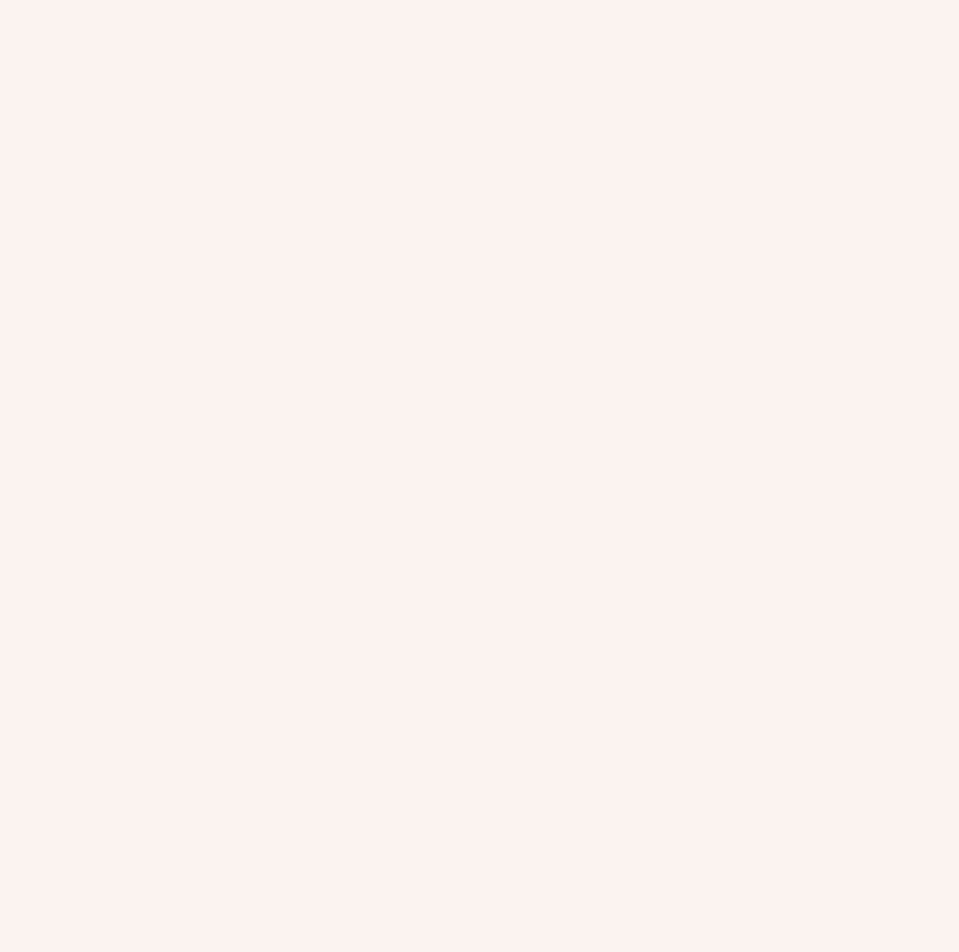
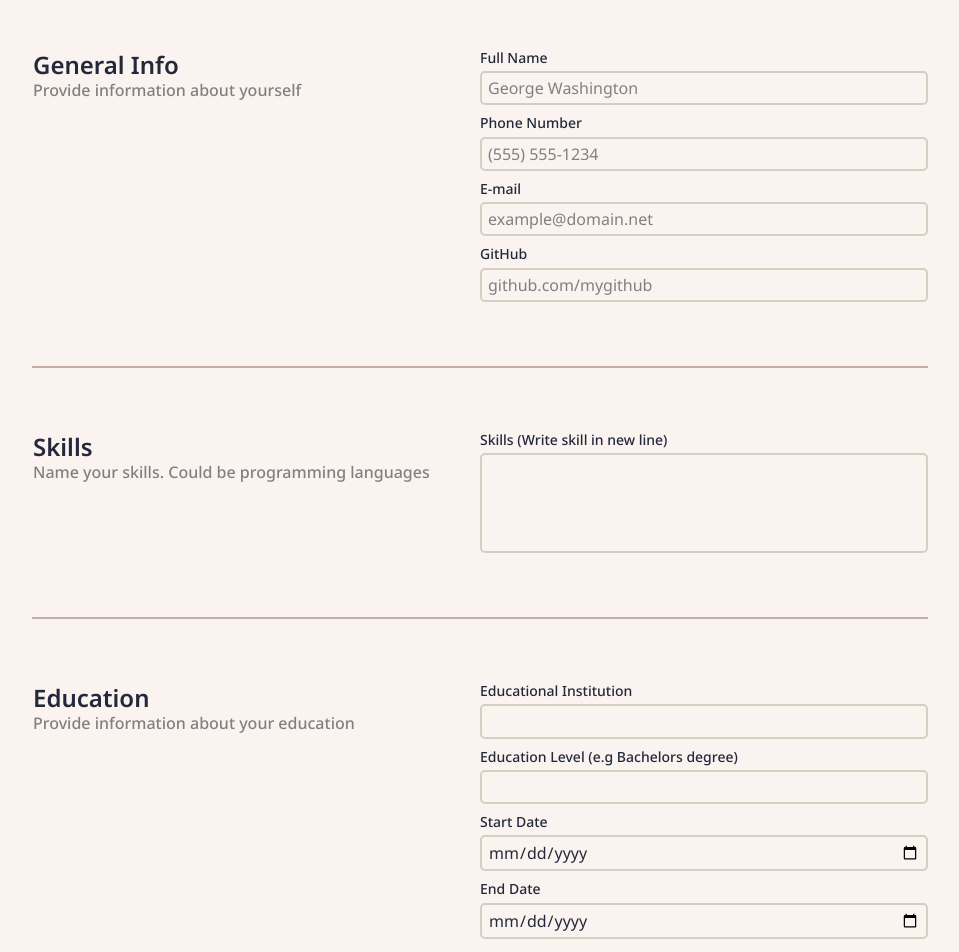
Before and after one commit to litaish/cv-generator, a React (Create React App) app: page / in a window 1280 px wide. Shown: the part 100-1052 px from the top of the page, without its empty margins (160-1119 px from the left). Before the commit the page ends 800 px from the top, so only its background shows below. Built offline with nearby package versions, Linux system fonts and the light colour scheme.

Commit message:
Add all base UI components

```diff
--- a/src/App.js
+++ b/src/App.js
@@ -1,10 +1,12 @@
 import AppStyles from './App.module.css';
 import Header from './components/Header';
+import Form from './components/Form';
 
 function App() {
   return (
     <div className={AppStyles.container}>
       <Header />
+      <Form />
     </div>
   );
 }
--- a/src/App.module.css
+++ b/src/App.module.css
@@ -1,3 +1,4 @@
 .container {
   display: flex;
+  flex-direction: column;
 }
--- /dev/null
+++ b/src/components/Education.js
@@ -0,0 +1,35 @@
+import React from "react";
+import FormStyles from "./Form.module.css";
+
+class Education extends React.Component {
+    render() {
+        return (
+            <div className={FormStyles.section}>
+            <div className={FormStyles.title}>
+                <p>Education</p>
+                <p>Provide information about your education</p>
+            </div>
+            <div className={FormStyles.group}>
+              <div className={FormStyles.row}>
+                <label htmlFor="ed_institution">Educational Institution</label>
+                <input id="ed_institution" type="text"></input>
+              </div>
+              <div className={FormStyles.row}>
+                <label htmlFor="ed_level">Education Level (e.g Bachelors degree)</label>
+                <input id="ed_level" type="text"></input>
+              </div>
+              <div className={FormStyles.row}>
+                <label htmlFor="ed_from_date">Start Date</label>
+                <input id="ed_from_date" type="date"></input>
+              </div>
+              <div className={FormStyles.row}>
+                <label htmlFor="ed_from_date">End Date</label>
+                <input id="ed_end_date" type="date"></input>
+              </div>
+            </div>
+          </div>
+        );
+    }
+}
+
+export default Education;
--- /dev/null
+++ b/src/components/Experience.js
@@ -0,0 +1,35 @@
+import React from "react";
+import FormStyles from "./Form.module.css";
+
+class Experience extends React.Component {
+    render() {
+        return (
+            <div className={FormStyles.section}>
+            <div className={FormStyles.title}>
+                <p>Experience</p>
+                <p>Provide information about your work experience</p>
+            </div>
+            <div className={FormStyles.group}>
+              <div className={FormStyles.row}>
+                <label htmlFor="company_name">Company</label>
+                <input id="company_name" type="text"></input>
+              </div>
+              <div className={FormStyles.row}>
+                <label htmlFor="job_description">Short Job Description</label>
+                <input id="job_description" type="text"></input>
+              </div>
+              <div className={FormStyles.row}>
+                <label htmlFor="job_start">Start Date</label>
+                <input id="job_start" type="date"></input>
+              </div>
+              <div className={FormStyles.row}>
+                <label htmlFor="job_end">End Date</label>
+                <input id="job_end" type="date"></input>
+              </div>
+            </div>
+          </div>
+        );
+    }
+}
+
+export default Experience;
--- a/src/components/Form.js
+++ b/src/components/Form.js
@@ -0,0 +1,24 @@
+import React from "react";
+import FormStyles from "./Form.module.css";
+import GeneralInfo from "./GeneralInfo";
+import Skills from "./Skills";
+import Education from "./Education";
+import Experience from "./Experience";
+
+class Form extends React.Component {
+  constructor(props) {
+    super(props);
+  }
+  render() {
+    return (
+      <form className={FormStyles.form}>
+        <GeneralInfo />
+        <Skills />
+        <Education />
+        <Experience />
+      </form>
+    );
+  }
+}
+
+export default Form;
--- a/src/components/Form.module.css
+++ b/src/components/Form.module.css
@@ -0,0 +1,90 @@
+.form {
+  font-family: "Noto Sans", sans-serif;
+}
+.section {
+  margin: 5% 15%;
+  padding-bottom: 5%;
+  display: grid;
+  grid-template-columns: 50% 50%;
+  border-bottom: 2px solid #c4aea3;
+}
+.title {
+  display: flex;
+  flex-direction: column;
+}
+.title p {
+  margin: 1px;
+}
+.title p:first-child {
+  color: #23293a;
+  font-size: 2.4rem;
+  font-weight: 600;
+}
+.title p:last-child {
+  color: #808080;
+  font-size: 1.6rem;
+  font-weight: 500;
+}
+.group {
+  display: flex;
+  flex-direction: column;
+  gap: 1rem;
+}
+.row {
+  display: flex;
+  flex-direction: column;
+}
+.row > label {
+  font-size: 1.4rem;
+  font-weight: 500;
+  color: #23293a;
+  margin-bottom: 0.5rem;
+}
+.row > input,
+textarea {
+  border: 2px solid #d5cfbf;
+  background-color: #fbf3f0;
+  border-radius: 5px;
+  padding: 6px;
+  font-size: 1.6rem;
+  color: #23293a;
+  transition: 0.2s;
+}
+.row > textarea {
+  resize: none;
+  min-height: 10rem;
+}
+.row > input::placeholder,
+textarea::placeholder {
+  color: #808080;
+}
+.row > input:focus,
+textarea:focus {
+  outline: none;
+}
+.options {
+  display: flex;
+  flex-direction: row-reverse;
+  gap: 1.6rem;
+}
+.options > button {
+  padding: 1rem 3rem;
+  border: none;
+  border-radius: 5px;
+  cursor: pointer;
+  color: #FFFFFF;
+  font-size: 1.6rem;
+  font-weight: 600;
+  transition: .3s;
+}
+.button__green {
+  background-color: #93A384;
+}
+.button__green:hover {
+  background-color: #59644e;
+}
+.button__red {
+  background-color: #B58179;
+}.button__red:hover {
+  background-color: #74504b;
+}
--- /dev/null
+++ b/src/components/GeneralInfo.js
@@ -0,0 +1,58 @@
+import React from "react";
+import Form from "./Form";
+import FormStyles from "./Form.module.css";
+
+class GeneralInfo extends React.Component {
+  render() {
+    return (
+      <div className={FormStyles.section}>
+        <div className={FormStyles.title}>
+          <p>General Info</p>
+          <p>Provide information about yourself</p>
+        </div>
+        <div className={FormStyles.group}>
+          <div className={FormStyles.row}>
+            <label htmlFor="full_name">Full Name</label>
+            <input
+              id="full_name"
+              type="text"
+              placeholder="George Washington"
+            ></input>
+          </div>
+          <div className={FormStyles.row}>
+            <label htmlFor="phone">Phone Number</label>
+            <input id="phone" type="text" placeholder="(555) 555-1234"></input>
+          </div>
+          <div className={FormStyles.row}>
+            <label htmlFor="email">E-mail</label>
+            <input
+              id="email"
+              type="email"
+              placeholder="example@domain.net"
+            ></input>
+          </div>
+          <div className={FormStyles.row}>
+            <label htmlFor="email">GitHub</label>
+            <input
+              id="email"
+              type="text"
+              placeholder="github.com/mygithub"
+            ></input>
+          </div>
+          {/* <div className={FormStyles.row}>
+            <div className={FormStyles.options}>
+              <button className={FormStyles.button__red} type="button">
+                Delete
+              </button>
+              <button className={FormStyles.button__green} type="button">
+                Add
+              </button>
+            </div>
+          </div> */}
+        </div>
+      </div>
+    );
+  }
+}
+
+export default GeneralInfo;
--- a/src/components/Header.module.css
+++ b/src/components/Header.module.css
@@ -1,9 +1,9 @@
-header {
+.header {
     width: 100%;
     border-bottom: 5px solid #C4AEA3;
     text-align: center;
 }
-header > h3 {
+.header > h3 {
     color: #896B5C;
     font-weight: 600;
     font-size: 4rem;
--- /dev/null
+++ b/src/components/Skills.js
@@ -0,0 +1,23 @@
+import React from "react";
+import FormStyles from "./Form.module.css";
+
+class Skills extends React.Component {
+    render() {
+        return (
+            <div className={FormStyles.section}>
+            <div className={FormStyles.title}>
+                <p>Skills</p>
+                <p>Name your skills. Could be programming languages</p>
+            </div>
+            <div className={FormStyles.group}>
+              <div className={FormStyles.row}>
+                <label htmlFor="skills">Skills (Write skill in new line)</label>
+                <textarea id="skills"></textarea>
+              </div>
+            </div>
+          </div>
+        );
+    }
+}
+
+export default Skills;
```
